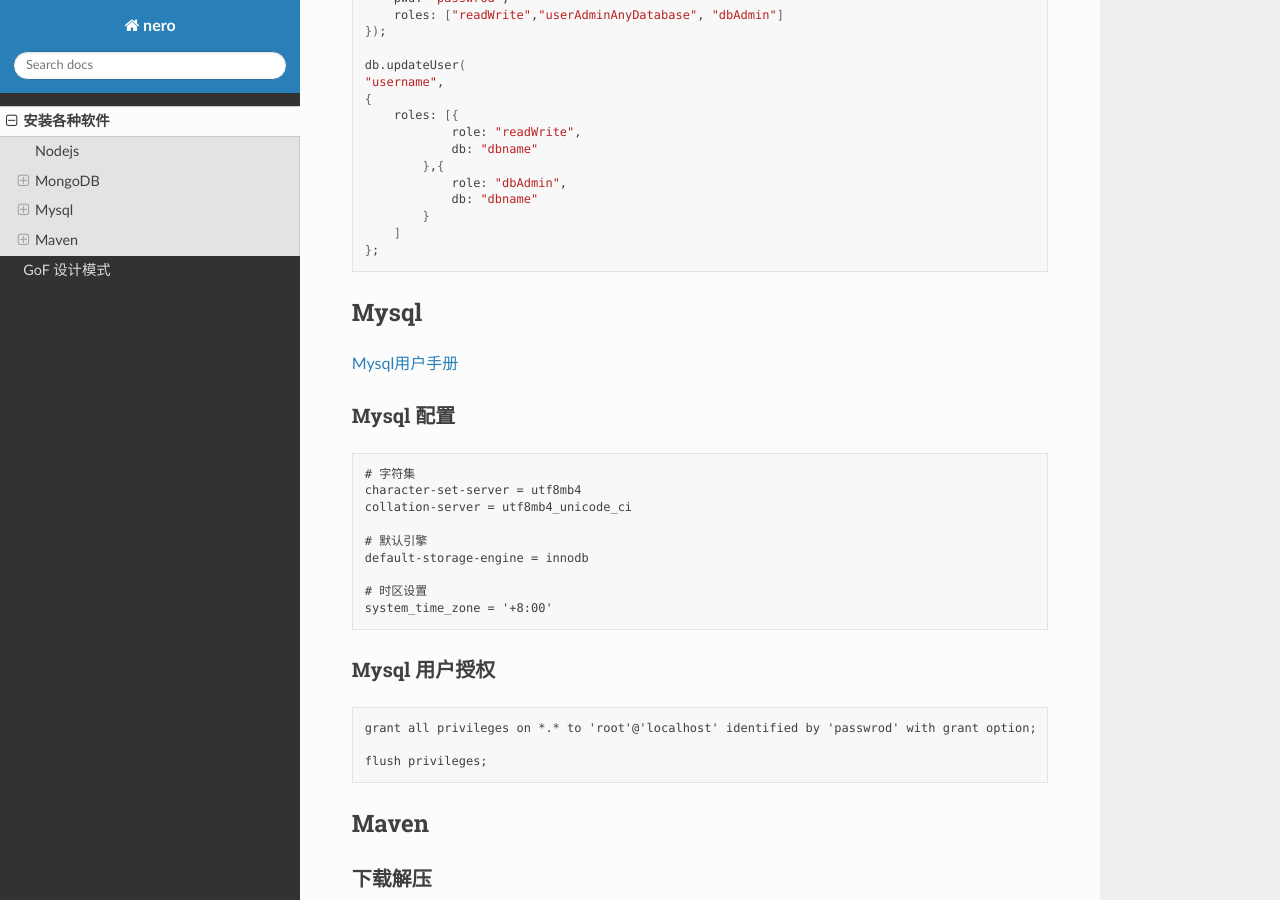
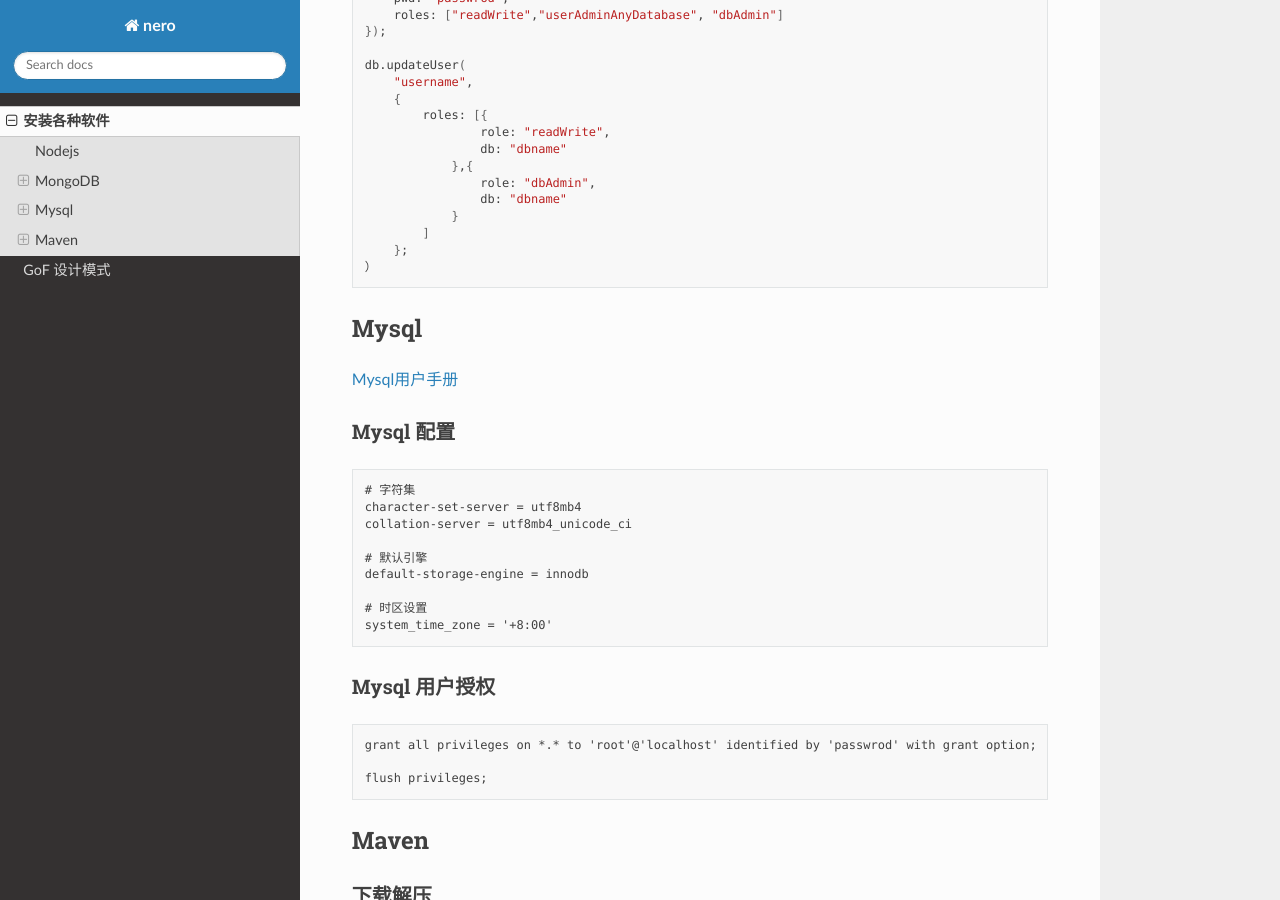
Before and after one commit to nerodocs/nero, a Sphinx documentation site: the page built from source/install.rst, in a window 1280 px wide and 900 px high, scrolled down 735 px. Built offline with Sphinx 7.4.7 and the Read the Docs theme 2.0.0, drawn with Linux system fonts in a browser that asks for light colours.

Commit message:
mongo update user

```diff
--- a/source/install.rst
+++ b/source/install.rst
@@ -37,17 +37,18 @@
     });
 
     db.updateUser(
-    "username",
-    {
-        roles: [{
-                role: "readWrite",
-                db: "dbname"
-            },{
-                role: "dbAdmin",
-                db: "dbname"
-            }
-        ]
-    };
+        "username",
+        {
+            roles: [{
+                    role: "readWrite",
+                    db: "dbname"
+                },{
+                    role: "dbAdmin",
+                    db: "dbname"
+                }
+            ]
+        };
+    ）
 
 .. _MongoDB安装文档: https://docs.mongodb.com/manual/administration/install-community/
 .. _MonggoDB配置文档: https://docs.mongodb.com/manual/reference/configuration-options/
```
